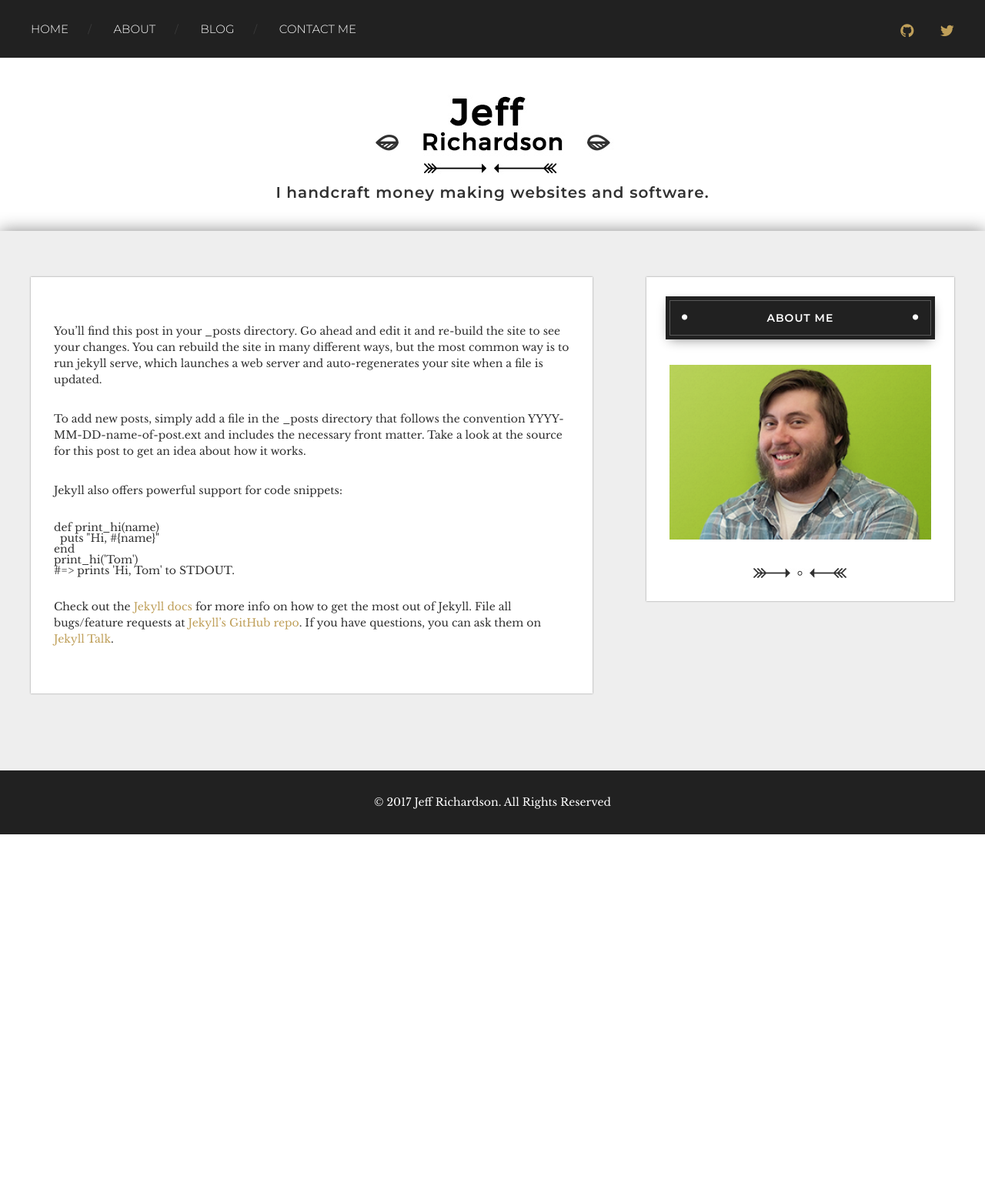
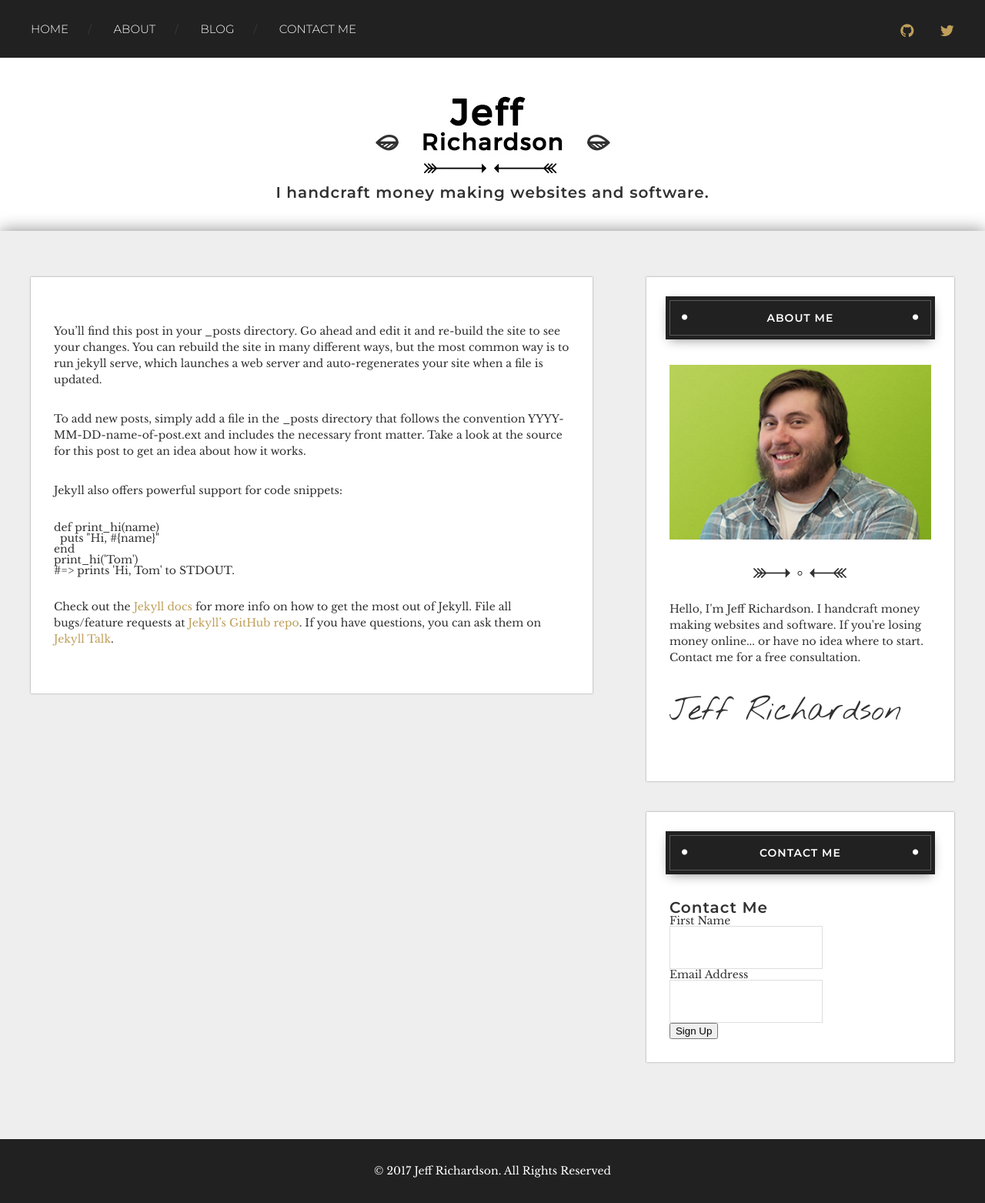
Before and after one commit to jeffAwesome/jeffAwesome2.0, a Jekyll site: the page built from _posts/2017-06-09-welcome-to-jekyll.markdown, in a window 1280 px wide. Shown: the whole page at 77% size. Built offline with Jekyll 4.4.1, drawn with Linux system fonts in a browser that asks for light colours; nearby versions of some CDN libraries; before the commit the page ends 1084 px from its top, so only the background shows below that.

Commit message:
contact form

```diff
--- a/_includes/meta.html
+++ b/_includes/meta.html
@@ -14,13 +14,14 @@
 
     <!-- base -->
     <link href="//maxcdn.bootstrapcdn.com/font-awesome/4.2.0/css/font-awesome.min.css" rel="stylesheet">
-    <link href="https://fonts.googleapis.com/css?family=Libre+Baskerville:400,700|Montserrat:300,400,500,600" rel="stylesheet">
+    <link href="https://fonts.googleapis.com/css?family=Libre+Baskerville:400,700|Montserrat:300,400,500,600|Nothing+You+Could+Do" rel="stylesheet">
 
 
     <link href="/css/main.css" rel="stylesheet" />
 
 
     <!-- base scripts -->
+    <script src="https://ajax.googleapis.com/ajax/libs/jquery/3.2.1/jquery.min.js"></script>
     <script src='http://cdnjs.cloudflare.com/ajax/libs/modernizr/2.0.6/modernizr.min.js' type='text/javascript'></script>
     <script type='text/javascript'>
         window.Modernizr || document.write('<script src="{{site.url}}/js/vendors/modernizr.js">\x3C/script>')
--- a/_layouts/post.html
+++ b/_layouts/post.html
@@ -17,7 +17,27 @@ layout: post
         <div class="content">
             <h3 class="sub-heading">About Me</h3>
             <img src="{{site.url}}/assets/img/team_jeffreyrichardson.png" alt="Jeff Richardson - I handcraft money making websites and software." class="about-me" />
-
+            <p>Hello, I'm Jeff Richardson. I handcraft money making websites and software. If you're losing money online... or have no idea where to
+            start. Contact me for a free consultation.</p>
+            <p class="name">Jeff Richardson</p>
+        </div>
+        <div class="content">
+            <h3 class="sub-heading">Contact Me</h3>
+            <form action="https://www.getdrip.com/forms/16294309/submissions" method="post" data-drip-embedded-form="16294309">
+                <h3 data-drip-attribute="headline">Contact Me</h3>
+                <div data-drip-attribute="description"></div>
+                <div>
+                    <label for="fields[first_name]">First Name</label><br />
+                    <input type="text" name="fields[first_name]" value="" />
+                </div>
+                <div>
+                    <label for="fields[email]">Email Address</label><br />
+                    <input type="email" name="fields[email]" value="" />
+                </div>
+                <div>
+                    <input type="submit" name="submit" value="Sign Up" data-drip-attribute="sign-up-button" />
+                </div>
+            </form>
         </div>
     </div>
 </div><!-- content-container -->
--- a/_sass/_base.scss
+++ b/_sass/_base.scss
@@ -131,3 +131,8 @@ h2.pageTitle {
   padding: 30px;
   margin: 0 0 40px;
 }
+
+.name {
+  font-family: 'Nothing You Could Do', cursive;
+  font-size: 40px;
+}
```
Also changed, not shown: _includes/scripts.html (+16 -0 lines), assets/img/sig.png (added).
